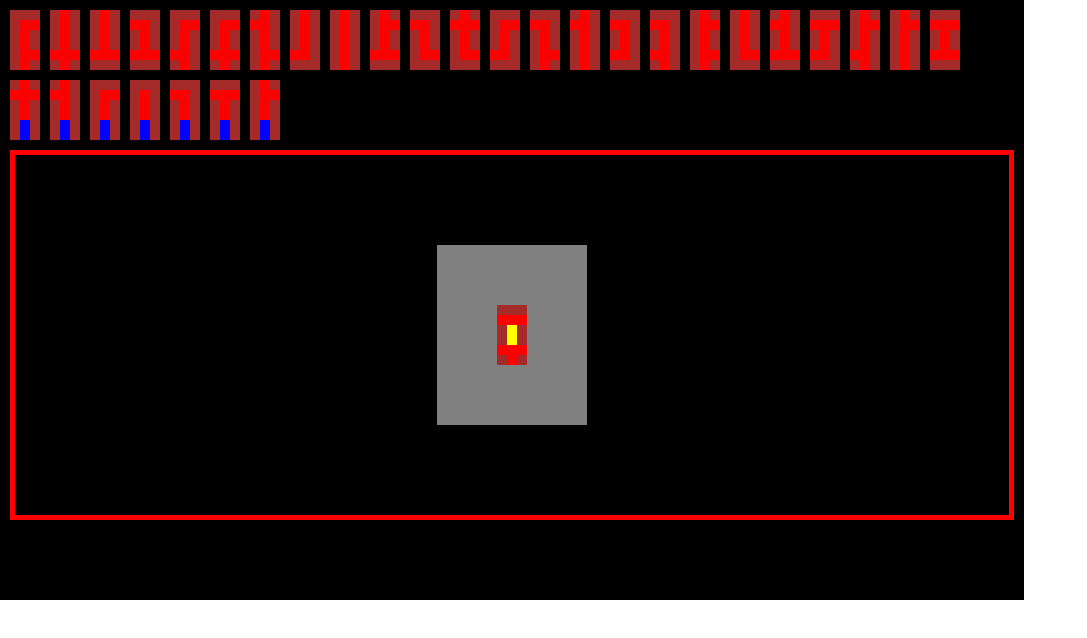
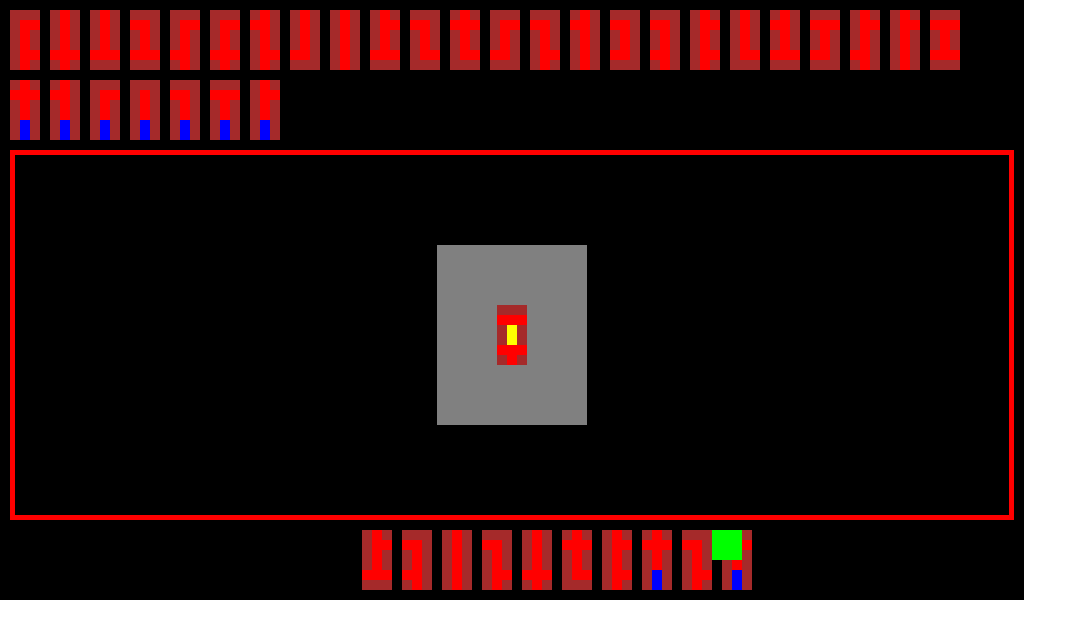
Before and after one commit to Hovelacque/Game-Bandido, a website: page src/tabuleiro.html in a window 1280 px wide. Shown: the whole page, without its empty margins (0-1087 px from the left). Drawn offline with Linux system fonts and the light colour scheme.

Commit message:
Update tabuleiro.html

```diff
--- a/src/tabuleiro.html
+++ b/src/tabuleiro.html
@@ -67,6 +67,13 @@
                 this.draw()
             }
 
+            isMouseOver() {
+                if (mouse.x > this.x && mouse.x < this.x + this.width &&
+                    mouse.y > this.y && mouse.y < this.y + this.height)
+                    return true;
+                else
+                    return false;
+            }
         }
 
         class ArrayHelper {
@@ -181,12 +188,51 @@
                 const newColumns = (12 - (this.mesa[0].length - (right - left + 1))) + this.mesa[0].length
                 const newMesa = ArrayHelper.createMatriz(newRows, newColumns, -1);
 
-                /* Move peças */
+                /* Move peças para o centro */
                 ArrayHelper.addMatriz(newMesa, this.mesa, 6 - top, 6 - left);
                 this.mesa = [...newMesa]
             }
         }
 
+        class Mao {
+            constructor(x, y) {
+                this.x = x;
+                this.y = y;
+                this.cartas = [];
+                this.totalCartas = 10;
+            }
+
+            draw() {
+                this.cartas.forEach(item => item.update());
+
+                const offsetX = this.x - ((this.totalCartas * (tileSize * 4)) / 2);
+                const x = this.cartas.length * (tileSize * 4) + offsetX;
+                ctx.fillStyle = 'rgb(0,255,0)';
+                ctx.fillRect(x, this.y, 30, 30)
+            }
+
+            update() {
+                if (cartas && cartas.length > 0 &&
+                    this.cartas.length < this.totalCartas
+                ) {
+                    const novasCartas = this.totalCartas - this.cartas.length;
+                    for (let i = 0; i < novasCartas; i++)
+                        this.addCard()
+                }
+                this.draw()
+            }
+
+            addCard() {
+                // const rand = 2
+                const rand = Math.floor(Math.random() * cartas.length);
+                const carta = cartas[rand];
+                const offsetX = this.x - ((this.totalCartas * carta.width) / 2);
+                const x = this.cartas.length * (tileSize * 4) + offsetX;
+                this.cartas.push(new Carta(x, this.y, carta.cardMap));
+            }
+        }
+
+        const mao = new Mao(canvas.width / 2, canvas.height - (tileSize * 7));
         const tabuleiro = new Tabuleiro();
 
         const mouse = {
@@ -194,13 +240,13 @@
             y: undefined,
             press: false
         }
-        let clicks = 0
+        // let clicks = 0
         canvas.addEventListener('click', (e) => {
-            if (clicks == 0)
-                tabuleiro.addCard(cartas[0].cardMap, 6, 3)
-            if (clicks == 1)
-                tabuleiro.addCard(cartas[3].cardMap, 6, 12)
-            clicks++
+            // if (clicks == 0)
+            //     tabuleiro.addCard(cartas[0].cardMap, 6, 3)
+            // if (clicks == 1)
+            //     tabuleiro.addCard(cartas[3].cardMap, 6, 12)
+            // clicks++
         })
         canvas.addEventListener('mousedown', (e) => {
             mouse.x = e.clientX;
@@ -212,8 +258,19 @@
         })
         canvas.addEventListener('mousemove', (e) => {
             if (mouse.press) {
-                tabuleiro.centerX += e.clientX - mouse.x;
-                tabuleiro.centerY += e.clientY - mouse.y;
+
+                const dX = e.clientX - mouse.x;
+                const dY = e.clientY - mouse.y;
+                const angle = Math.atan2(dY, dX);
+
+                tabuleiro.centerX += Math.cos(angle)
+                tabuleiro.centerY += Math.sign(angle)
+
+                // tabuleiro.centerX += ((e.clientX - mouse.x) * (canvas.width - 20)) / canvas.width
+                // tabuleiro.centerY += ((e.clientY - mouse.y) * (canvas.height - 230)) / canvas.height;
+
+                // tabuleiro.centerX += e.clientX - mouse.x;
+                // tabuleiro.centerY += e.clientY - mouse.y;
             }
         })
 
@@ -244,6 +301,7 @@
             })
 
             tabuleiro.update();
+            mao.update();
         }
 
         adicionaTodasCartas();
```
